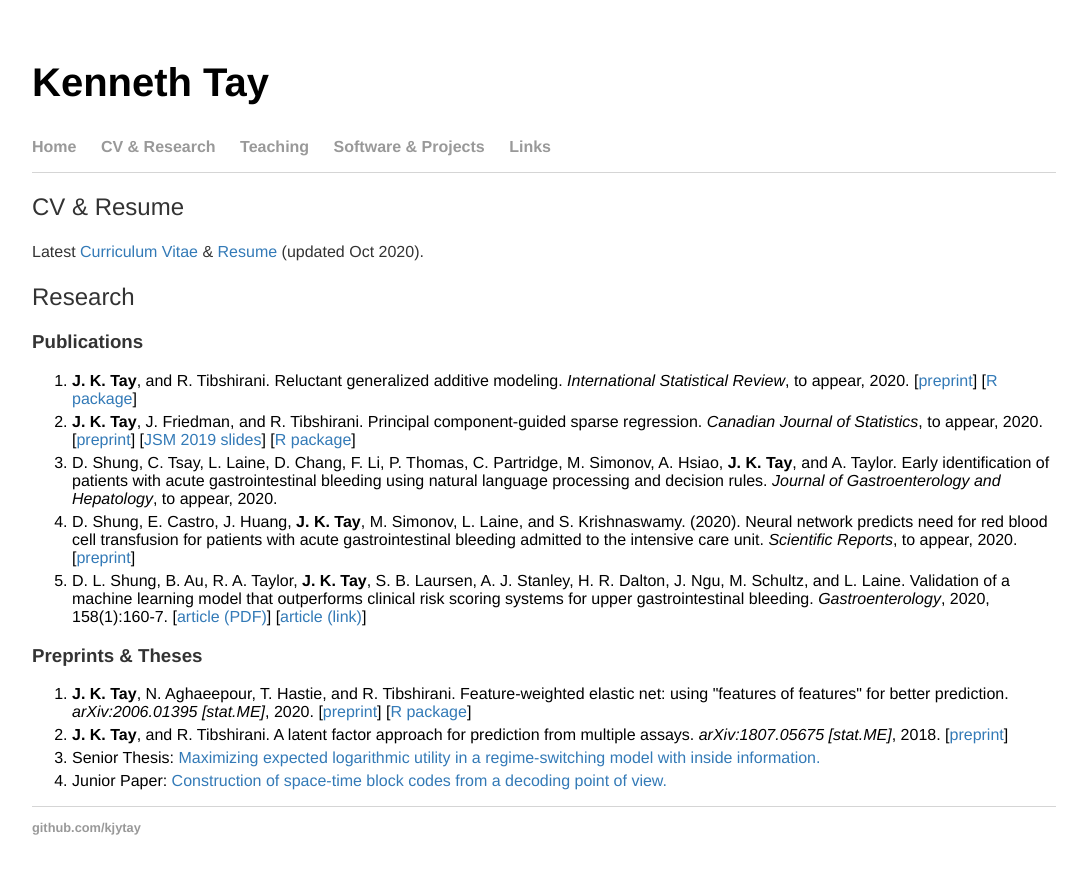
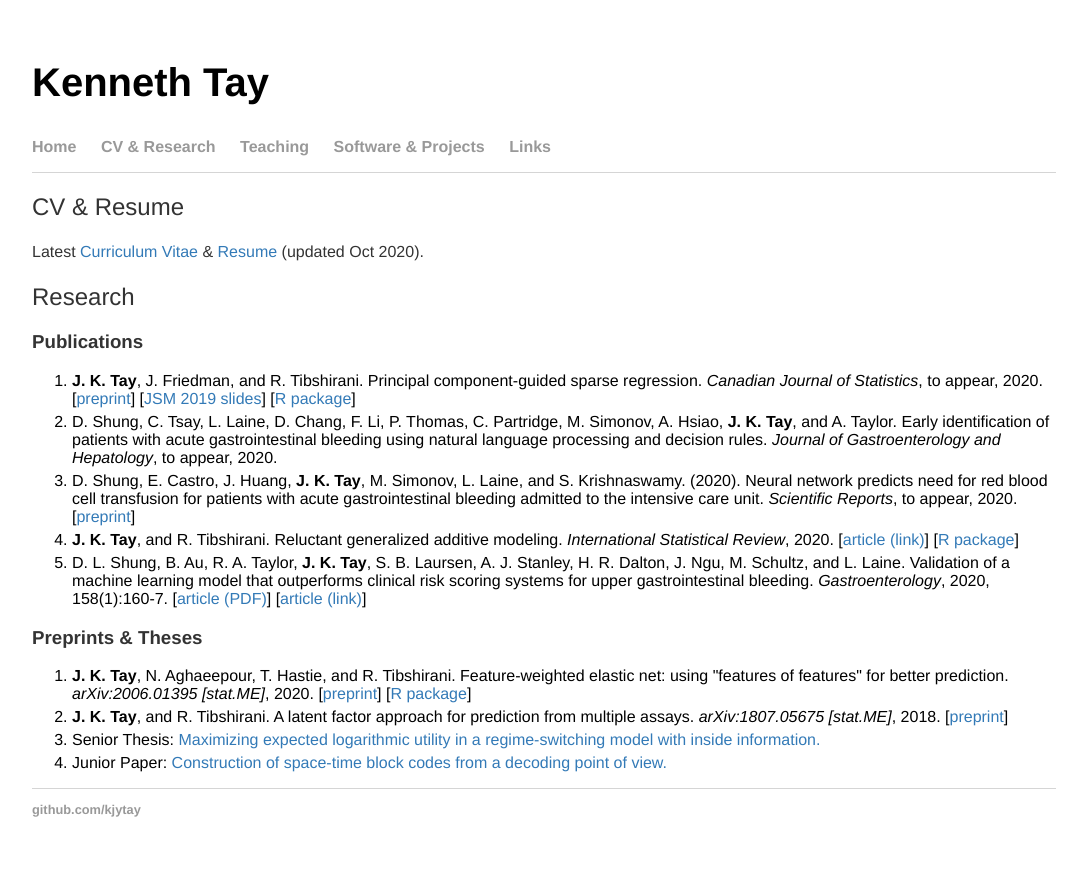
Before and after one commit to kjytay/kjytay.github.io, a Jekyll site: the page built from cv/index.html, in a window 1280 px wide. Shown: the top 874 px of the page, without its empty margins (96-1177 px from the left). Built offline with Jekyll 4.4.1, drawn with Linux system fonts in a browser that asks for light colours.

Commit message:
Updated relgam info.

```diff
--- a/cv/index.html
+++ b/cv/index.html
@@ -9,10 +9,10 @@ title: Kenneth Tay
   <h2>Research</h2>
   <h3>Publications</h3>
   <ol>
-    <li><b>J. K. Tay</b>, and R. Tibshirani. Reluctant generalized additive modeling. <i>International Statistical Review</i>, to appear, 2020. [<a href="https://arxiv.org/abs/1912.01808">preprint</a>] [<a href="https://CRAN.R-project.org/package=relgam">R package</a>]</li>
     <li><b>J. K. Tay</b>, J. Friedman, and R. Tibshirani. Principal component-guided sparse regression. <i>Canadian Journal of Statistics</i>, to appear, 2020. [<a href="https://arxiv.org/abs/1810.04651">preprint</a>] [<a href="pcLasso_JSM_presentation_handout.pdf">JSM 2019 slides</a>] [<a href="https://CRAN.R-project.org/package=pcLasso">R package</a>]</li>
     <li>D. Shung, C. Tsay, L. Laine, D. Chang, F. Li, P. Thomas, C. Partridge, M. Simonov, A. Hsiao, <b>J. K. Tay</b>, and A. Taylor. Early identification of patients with acute gastrointestinal bleeding using natural language processing and decision rules. <i>Journal of Gastroenterology and Hepatology</i>, to appear, 2020.</li>
     <li>D. Shung, E. Castro, J. Huang, <b>J. K. Tay</b>, M. Simonov, L. Laine, and S. Krishnaswamy. (2020). Neural network predicts need for red blood cell transfusion for patients with acute gastrointestinal bleeding admitted to the intensive care unit. <i>Scientific Reports</i>, to appear, 2020. [<a href="https://www.medrxiv.org/content/10.1101/2020.05.19.20096743v1">preprint</a>]</li>
+    <li><b>J. K. Tay</b>, and R. Tibshirani. Reluctant generalized additive modeling. <i>International Statistical Review</i>, 2020. [<a href="https://onlinelibrary.wiley.com/share/author/JU2BUEIEFMDJBQKHRPYV?target=10.1111/insr.12429">article (link)</a>] [<a href="https://CRAN.R-project.org/package=relgam">R package</a>]</li>
     <li>D. L. Shung, B. Au, R. A. Taylor, <b>J. K. Tay</b>, S. B. Laursen, A. J. Stanley, H. R. Dalton, J. Ngu, M. Schultz, and L. Laine. Validation of a machine learning model that outperforms clinical risk scoring systems for upper gastrointestinal bleeding. <i>Gastroenterology</i>, 2020, 158(1):160-7. [<a href="Shung2020_validation.pdf">article (PDF)</a>] [<a href="https://www.gastrojournal.org/article/S0016-5085(19)41342-5/fulltext">article (link)</a>]</li>
   </ol>
   <h3>Preprints & Theses</h3>
```
